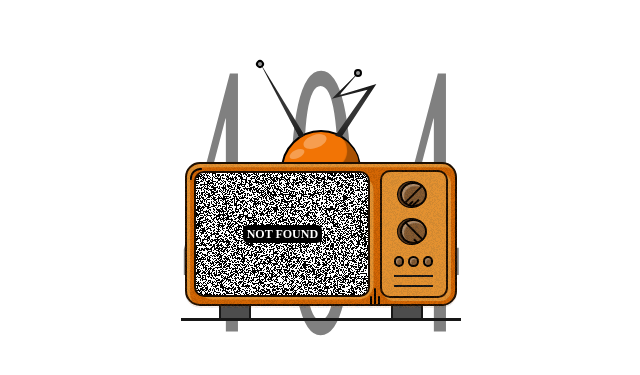
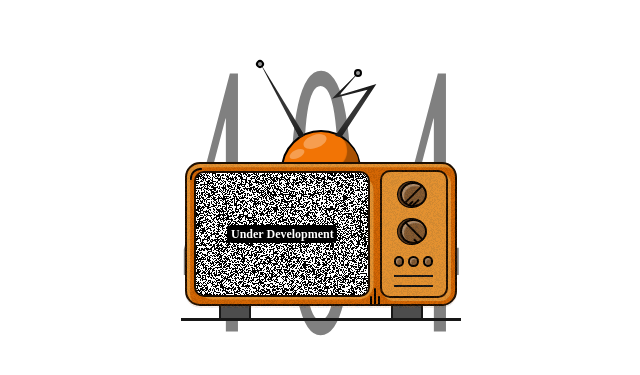
Before and after one commit to KshitijSatija/QRMenu-Frontend, a React (Vite) app: page /under-development in a window 1280 px wide. Before the commit this address had no page. Shown: the part 175-550 px from the top of the page, without its empty margins (319-959 px from the left). Built offline with nearby package versions, Linux system fonts and the light colour scheme.

Commit message:
initial6

```diff
--- a/src/App.jsx
+++ b/src/App.jsx
@@ -4,7 +4,7 @@ import LoginForm from "./pages/loginPage";
 import LightButton from "./LightButton";
 import RegisterForm from "./pages/registerPage";
 import Navbar from "./components/navbar";
-import NotFound from "./pages/404Page";
+import NotFound from "./components/404Page";
 import Dashboard from "./pages/dashboard";
 import UserSettings from "./pages/UserSettings";
 import MenuDashboard from "./pages/MenuDashboard";
@@ -16,6 +16,7 @@ import MenuLogs from "./pages/MenuLogs";
 import Landing from "./pages/landing";
 
 import ContactSection from "./components/contactForm";
+import UnderDev from "./components/underDev";
 /*
 
 import Landing from "./pages/landing_old";
@@ -47,6 +48,7 @@ const App = () => {
         <Route path="/" element={<Landing />} />
         <Route path="/login" element={<LoginForm />} />
         <Route path="/register" element={<RegisterForm />} />
+        <Route path="/under-development" element={<UnderDev />} />
 
         <Route path="/light" element={<LightButton />} />
         <Route path='/landing' element={<Landing/>}/>
--- /dev/null
+++ b/src/components/underDev.jsx
@@ -0,0 +1,82 @@
+import React from "react";
+import { Link } from "react-router-dom";
+import "../css/404Page.css"; // Ensure you have corresponding CSS for styling
+
+const NotFound = () => {
+  return (
+    <div className="main_wrapper">
+      <div className="main">
+        <div className="antenna">
+          <div className="antenna_shadow"></div>
+          <div className="a1"></div>
+          <div className="a1d"></div>
+          <div className="a2"></div>
+          <div className="a2d"></div>
+          <div className="a_base"></div>
+        </div>
+        <div className="tv">
+          <div className="curve">
+            <svg
+              className="curve_svg"
+              version="1.1"
+              xmlns="http://www.w3.org/2000/svg"
+              xmlnsXlink="http://www.w3.org/1999/xlink"
+              viewBox="0 0 189.929 189.929"
+              xmlSpace="preserve"
+            >
+              <path
+                d="M70.343,70.343c-30.554,30.553-44.806,72.7-39.102,115.635l-29.738,3.951C-5.442,137.659,11.917,86.34,49.129,49.13
+              C86.34,11.918,137.664-5.445,189.928,1.502l-3.95,29.738C143.041,25.54,100.895,39.789,70.343,70.343z"
+              ></path>
+            </svg>
+          </div>
+          <div className="display_div">
+            <div className="screen_out">
+              <div className="screen_out1">
+                <div className="screen">
+                  <span className="notfound_text"> Under Development</span>
+                </div>
+                <div className="screenM">
+                  <span className="notfound_text"> Under Development</span>
+                </div>
+              </div>
+            </div>
+          </div>
+          <div className="lines">
+            <div className="line1"></div>
+            <div className="line2"></div>
+            <div className="line3"></div>
+          </div>
+          <div className="buttons_div">
+            <div className="b1">
+              <div></div>
+            </div>
+            <div className="b2"></div>
+            <div className="speakers">
+              <div className="g1">
+                <div className="g11"></div>
+                <div className="g12"></div>
+                <div className="g13"></div>
+              </div>
+              <div className="g"></div>
+              <div className="g"></div>
+            </div>
+          </div>
+        </div>
+        <div className="bottom">
+          <div className="base1"></div>
+          <div className="base2"></div>
+          <div className="base3"></div>
+        </div>
+      </div>
+      <div className="text_404">
+        <div className="text_4041">4</div>
+        <div className="text_4042">0</div>
+        <div className="text_4043">4</div>
+      </div>
+
+    </div>
+  );
+};
+
+export default NotFound;
--- a/src/pages/landing.jsx
+++ b/src/pages/landing.jsx
@@ -211,7 +211,7 @@ export default function Example() {
               <div className="rounded-xl bg-white bg-opacity-90 shadow-lg p-8 w-full max-w-sm">
                 <h3 className="text-2xl font-semibold text-gray-900">Starter</h3>
                 <p className="mt-4 text-gray-600">Perfect for small cafes & food trucks.</p>
-                <p className="mt-6 text-4xl font-bold text-gray-900">$20<span className="text-base font-medium">/mo</span></p>
+                <p className="mt-6 text-4xl font-bold text-gray-900">₹1199<span className="text-base font-medium">/mo</span></p>
                 <ul className="mt-6 text-sm text-gray-600 space-y-2 text-left">
                   <li>✔ 1 Menu</li>
                   <li>✔ 50 items</li>
@@ -221,7 +221,7 @@ export default function Example() {
               <div className="rounded-xl bg-indigo-600 text-white shadow-xl p-8 w-full max-w-sm">
                 <h3 className="text-2xl font-semibold">Pro</h3>
                 <p className="mt-4">For growing restaurants & chains.</p>
-                <p className="mt-6 text-4xl font-bold">$18<span className="text-base font-medium">/mo X number of QR's</span></p>
+                <p className="mt-6 text-4xl font-bold">₹999<span className="text-base font-medium">/mo X number of QR's</span></p>
                 <ul className="mt-6 text-sm space-y-2 text-left">
                   <li>✔ Unlimited menus</li>
                   <li>✔ Menu analytics</li>
--- a/src/pages/loginPage.jsx
+++ b/src/pages/loginPage.jsx
@@ -175,7 +175,7 @@ const LoginForm = () => {
                 </div>
                 <div>
                   <a
-                    href="javascript:void(0);"
+                    href="/under-development"
                     className="text-blue-600 font-semibold text-sm hover:underline"
                   >
                     Forgot Password?
@@ -192,78 +192,9 @@ const LoginForm = () => {
                 </button>
               </div>
 
-              <div className="my-4 flex items-center gap-4">
-                <hr className="w-full border-gray-300" />
-                <p className="text-sm text-gray-800 text-center">or</p>
-                <hr className="w-full border-gray-300" />
-              </div>
 
-              <div className="space-x-6 flex justify-center">
-                <button type="button" className="border-none outline-none">
-                  <svg
-                    xmlns="http://www.w3.org/2000/svg"
-                    className="w-7 h-7 inline"
-                    viewBox="0 0 512 512"
-                  >
-                    <path
-                      fill="#fbbd00"
-                      d="M120 256c0-25.367 6.989-49.13 19.131-69.477v-86.308H52.823C18.568 144.703 0 198.922 0 256s18.568 111.297 52.823 155.785h86.308v-86.308C126.989 305.13 120 281.367 120 256z"
-                      data-original="#fbbd00"
-                    />
-                    <path
-                      fill="#0f9d58"
-                      d="m256 392-60 60 60 60c57.079 0 111.297-18.568 155.785-52.823v-86.216h-86.216C305.044 385.147 281.181 392 256 392z"
-                      data-original="#0f9d58"
-                    />
-                    <path
-                      fill="#31aa52"
-                      d="m139.131 325.477-86.308 86.308a260.085 260.085 0 0 0 22.158 25.235C123.333 485.371 187.62 512 256 512V392c-49.624 0-93.117-26.72-116.869-66.523z"
-                      data-original="#31aa52"
-                    />
-                    <path
-                      fill="#3c79e6"
-                      d="M512 256a258.24 258.24 0 0 0-4.192-46.377l-2.251-12.299H256v120h121.452a135.385 135.385 0 0 1-51.884 55.638l86.216 86.216a260.085 260.085 0 0 0 25.235-22.158C485.371 388.667 512 324.38 512 256z"
-                      data-original="#3c79e6"
-                    />
-                    <path
-                      fill="#cf2d48"
-                      d="m352.167 159.833 10.606 10.606 84.853-84.852-10.606-10.606C388.668 26.629 324.381 0 256 0l-60 60 60 60c36.326 0 70.479 14.146 96.167 39.833z"
-                      data-original="#cf2d48"
-                    />
-                    <path
-                      fill="#eb4132"
-                      d="M256 120V0C187.62 0 123.333 26.629 74.98 74.98a259.849 259.849 0 0 0-22.158 25.235l86.308 86.308C162.883 146.72 206.376 120 256 120z"
-                      data-original="#eb4132"
-                    />
-                  </svg>
-                </button>
-                <button type="button" className="border-none outline-none">
-                  <svg
-                    xmlns="http://www.w3.org/2000/svg"
-                    className="w-7 h-7 inline"
-                    fill="#000"
-                    viewBox="0 0 22.773 22.773"
-                  >
-                    <path
-                      d="M15.769 0h.162c.13 1.606-.483 2.806-1.228 3.675-.731.863-1.732 1.7-3.351 1.573-.108-1.583.506-2.694 1.25-3.561C13.292.879 14.557.16 15.769 0zm4.901 16.716v.045c-.455 1.378-1.104 2.559-1.896 3.655-.723.995-1.609 2.334-3.191 2.334-1.367 0-2.275-.879-3.676-.903-1.482-.024-2.297.735-3.652.926h-.462c-.995-.144-1.798-.932-2.383-1.642-1.725-2.098-3.058-4.808-3.306-8.276v-1.019c.105-2.482 1.311-4.5 2.914-5.478.846-.52 2.009-.963 3.304-.765.555.086 1.122.276 1.619.464.471.181 1.06.502 1.618.485.378-.011.754-.208 1.135-.347 1.116-.403 2.21-.865 3.652-.648 1.733.262 2.963 1.032 3.723 2.22-1.466.933-2.625 2.339-2.427 4.74.176 2.181 1.444 3.457 3.028 4.209z"
-                      data-original="#000000"
-                    ></path>
-                  </svg>
-                </button>
-                <button type="button" className="border-none outline-none">
-                  <svg
-                    xmlns="http://www.w3.org/2000/svg"
-                    className="w-7 h-7 inline"
-                    fill="#007bff"
-                    viewBox="0 0 167.657 167.657"
-                  >
-                    <path
-                      d="M83.829.349C37.532.349 0 37.881 0 84.178c0 41.523 30.222 75.911 69.848 82.57v-65.081H49.626v-23.42h20.222V60.978c0-20.037 12.238-30.956 30.115-30.956 8.562 0 15.92.638 18.056.919v20.944l-12.399.006c-9.72 0-11.594 4.618-11.594 11.397v14.947h23.193l-3.025 23.42H94.026v65.653c41.476-5.048 73.631-40.312 73.631-83.154 0-46.273-37.532-83.805-83.828-83.805z"
-                      data-original="#010002"
-                    ></path>
-                  </svg>
-                </button>
-              </div>
+
+
             </form>
           </div>
 
```
Also changed, not shown: src/components/404Page.jsx (renamed from src/pages/404Page.jsx).
